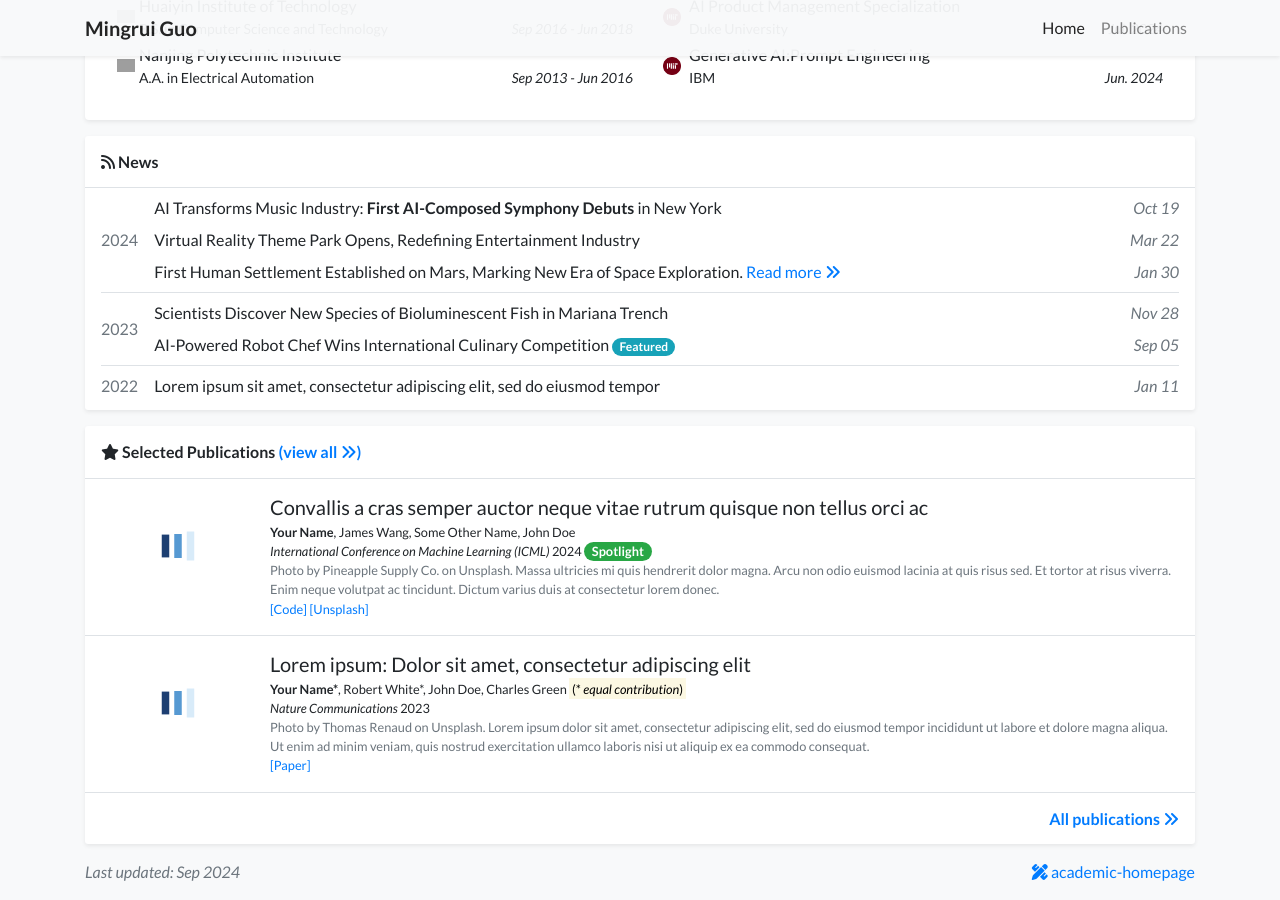
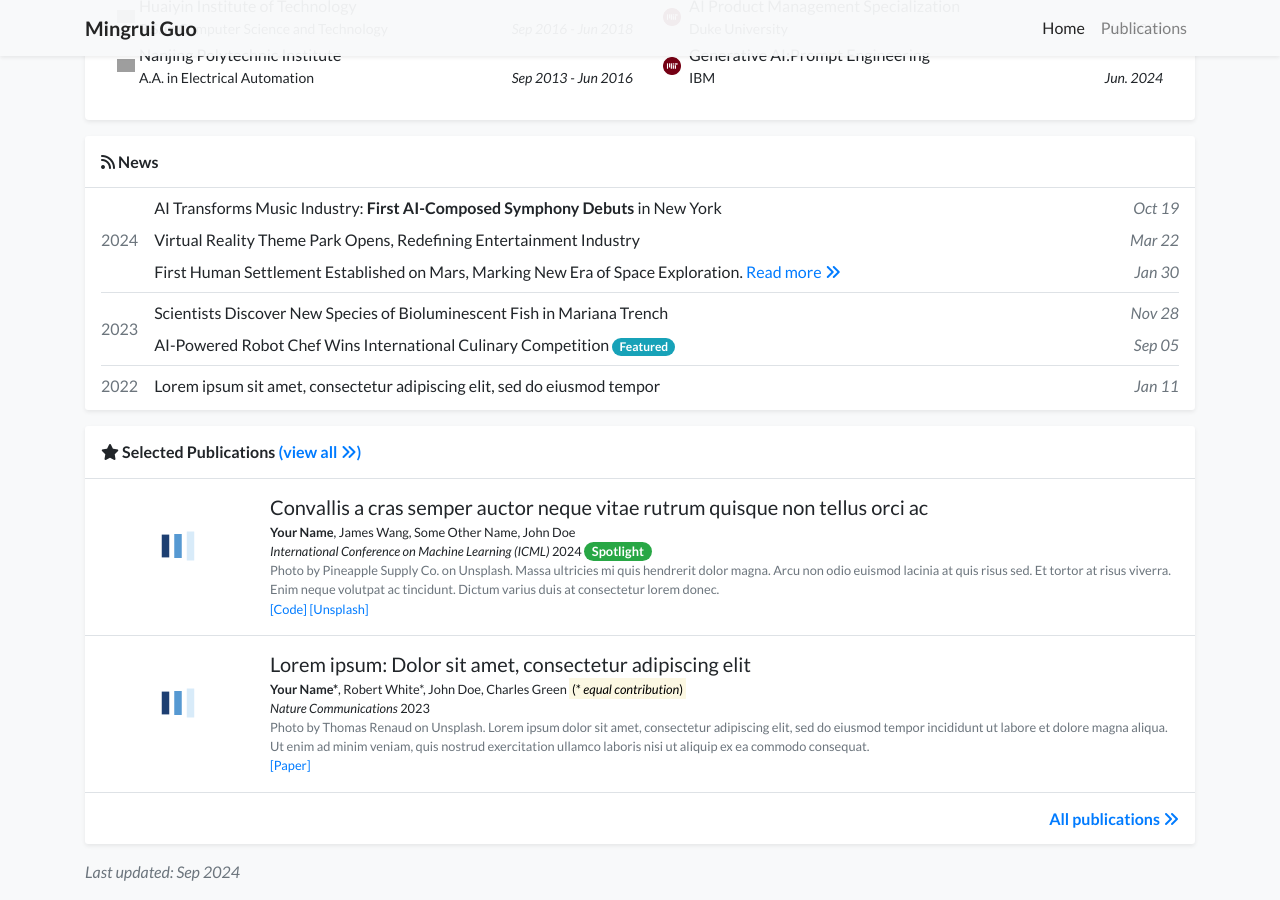
Before and after one commit to MIG217/MIG217.github.io, a Jekyll site: the page built from index.html, in a window 1280 px wide and 900 px high, scrolled down 779 px. Built offline with Jekyll 4.4.1, drawn with Linux system fonts in a browser that asks for light colours; a style sheet for code colours, icons or effects is not loaded; grey boxes are pictures that could not be loaded.

Commit message:
Update display.yml

```diff
--- a/_data/display.yml
+++ b/_data/display.yml
@@ -6,5 +6,5 @@ homepage:
 
 # Feel free to replace the footer text if you would like to, but I will greatly appreciate it
 # if you keep the link to the template so that more people can benefit from it. Thanks!
-footer_text: >-
-  <a href="https://github.com/luost26/academic-homepage" target="_blank"><i class="fas fa-pencil-ruler"></i> academic-homepage</a>
+# footer_text: >-
+#   <a href="https://github.com/luost26/academic-homepage" target="_blank"><i class="fas fa-pencil-ruler"></i> academic-homepage</a>
```
